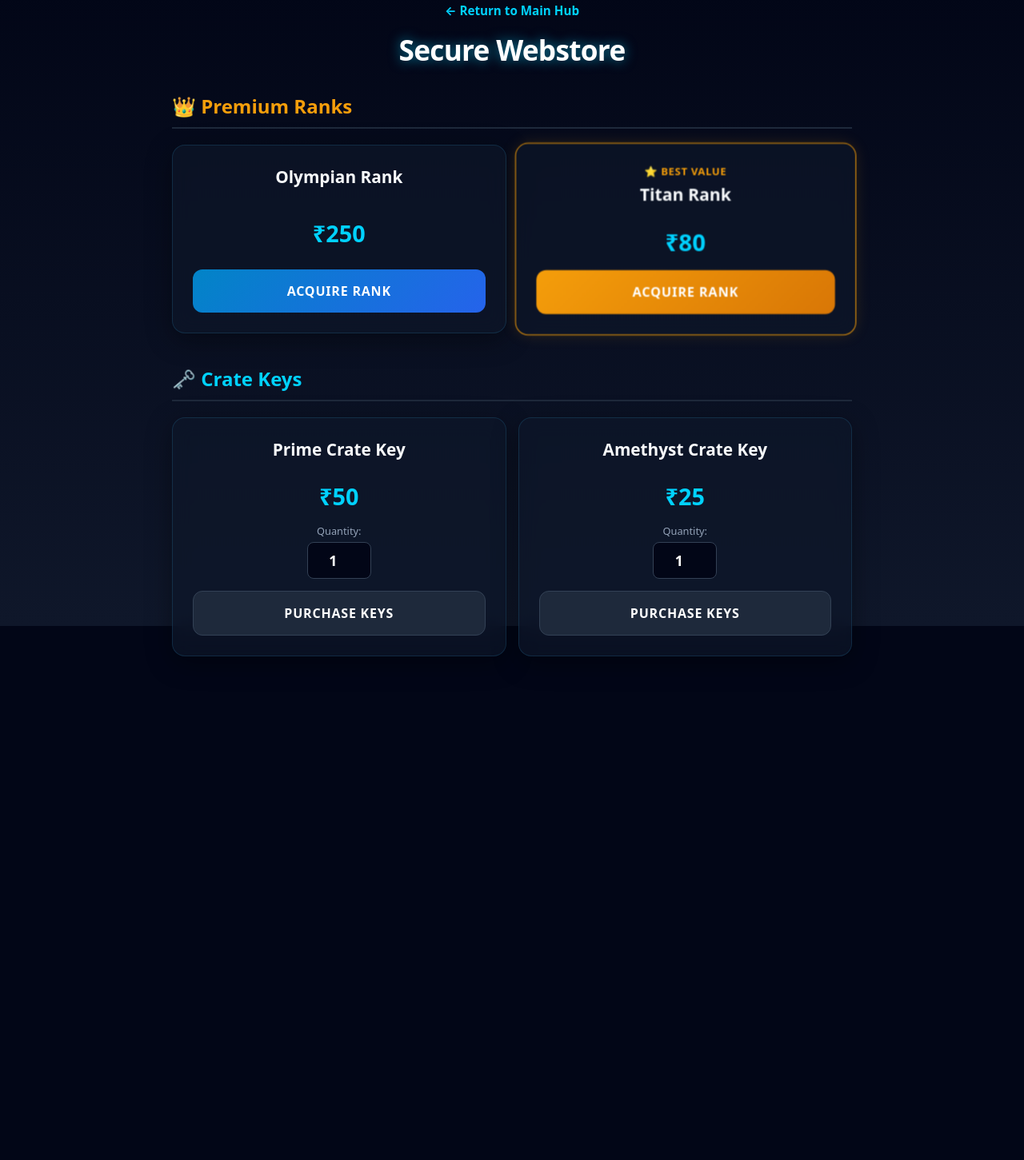
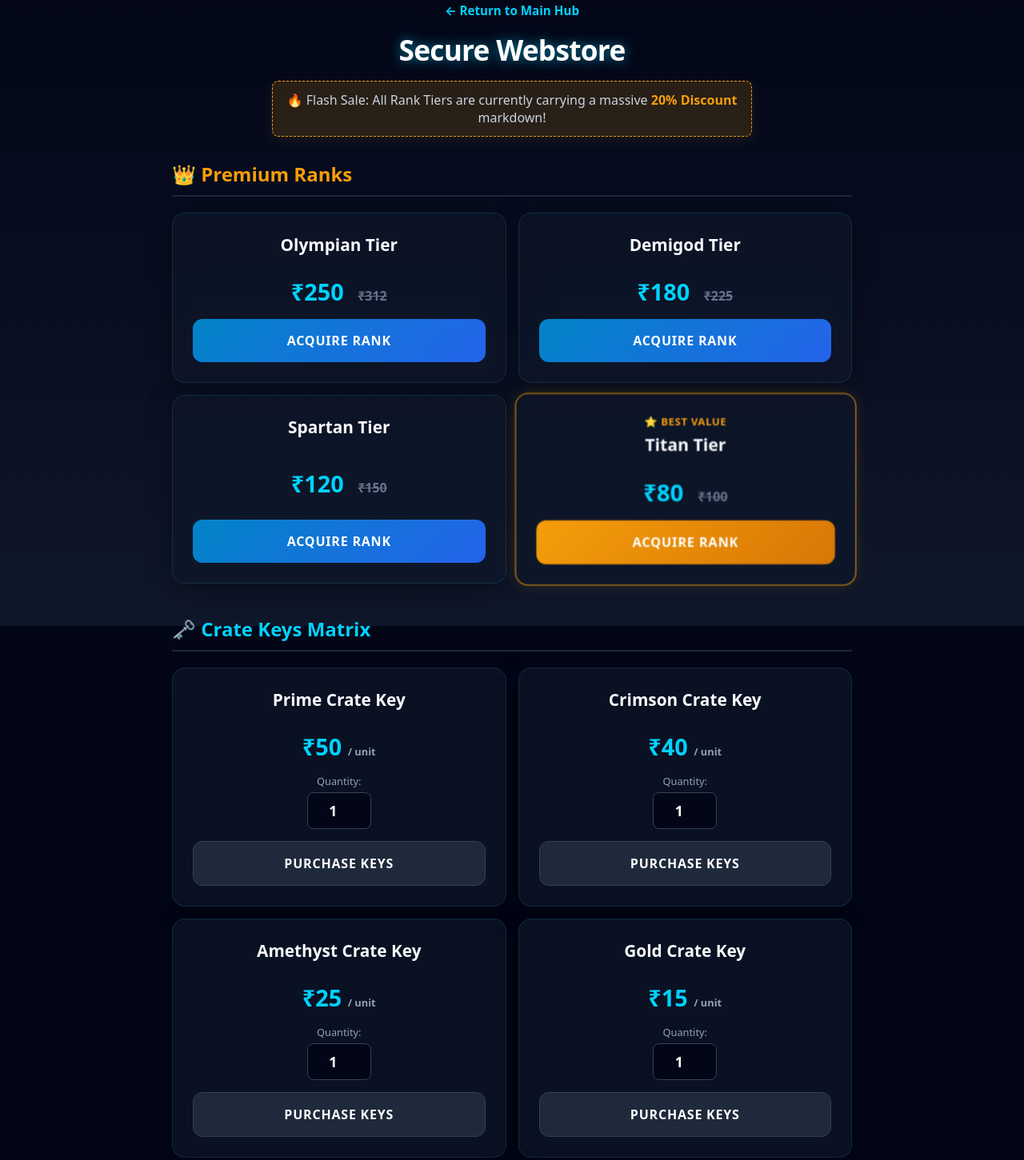
Before and after one commit to saurabhrockOP/Atlantismc-website-, a website: page public/store.html in a window 1280 px wide. Shown: the part 17-1468 px from the top of the page at 80% size. Before the commit the page ends 938 px from the top, so only its background shows below. Drawn offline with Linux system fonts and the light colour scheme.

Commit message:
Update store.html

```diff
--- a/public/store.html
+++ b/public/store.html
@@ -13,44 +13,70 @@
     <header class="main-wrapper" style="padding-bottom: 0;">
         <a href="index.html" style="color: #00d2ff; text-decoration: none; font-size: 0.95rem; font-weight: bold; margin-bottom: 15px; display: inline-block;">← Return to Main Hub</a>
         <h1 class="neon-text">Secure Webstore</h1>
+        <!-- RESTORED 20% DISCOUNT BANNER -->
+        <p style="font-size: 1rem; margin-top: 15px; color: #cbd5e1; background: rgba(245, 158, 11, 0.15); padding: 12px; border-radius: 8px; border: 1px dashed #f59e0b; box-shadow: 0 4px 15px rgba(245, 158, 11, 0.1); width: 100%; max-width: 600px;">
+            🔥 Flash Sale: All Rank Tiers are currently carrying a massive <span style="color: #f59e0b; font-weight: 900;">20% Discount</span> markdown!
+        </p>
     </header>
 
     <main class="main-wrapper">
-        <!-- Ranks -->
+        <!-- ALL 4 RESTORED RANKS -->
         <h2 style="font-size: 1.5rem; color: #f59e0b; width: 100%; border-bottom: 2px solid #1e293b; padding-bottom: 10px; margin-bottom: 20px;">👑 Premium Ranks</h2>
         <div class="btn-grid" style="margin-top: 0; max-width: 100%;">
             <div class="glass-panel store-item">
-                <h3>Olympian Rank</h3>
-                <p class="store-price">₹250</p>
+                <h3>Olympian Tier</h3>
+                <p class="store-price">₹250 <del>₹312</del></p>
                 <button type="button" class="btn btn-primary" onclick="window.triggerPurchase('Olympian Rank', 250)">Acquire Rank</button>
+            </div>
+            <div class="glass-panel store-item">
+                <h3>Demigod Tier</h3>
+                <p class="store-price">₹180 <del>₹225</del></p>
+                <button type="button" class="btn btn-primary" onclick="window.triggerPurchase('Demigod Rank', 180)">Acquire Rank</button>
+            </div>
+            <div class="glass-panel store-item">
+                <h3>Spartan Tier</h3>
+                <p class="store-price">₹120 <del>₹150</del></p>
+                <button type="button" class="btn btn-primary" onclick="window.triggerPurchase('Spartan Rank', 120)">Acquire Rank</button>
             </div>
             <div class="glass-panel store-item" style="border-color: #f59e0b; box-shadow: 0 0 20px rgba(245, 158, 11, 0.15); transform: scale(1.02);">
                 <p style="color: #f59e0b; font-size: 0.8rem; font-weight: 900; letter-spacing: 0.05em; margin-bottom: 5px; text-transform: uppercase;">⭐ Best Value</p>
-                <h3>Titan Rank</h3>
-                <p class="store-price">₹80</p>
+                <h3>Titan Tier</h3>
+                <p class="store-price">₹80 <del>₹100</del></p>
                 <button type="button" class="btn" style="background: linear-gradient(135deg, #f59e0b, #d97706);" onclick="window.triggerPurchase('Titan Rank', 80)">Acquire Rank</button>
             </div>
         </div>
 
-        <!-- Keys -->
-        <h2 style="font-size: 1.5rem; color: #00d2ff; width: 100%; border-bottom: 2px solid #1e293b; padding-bottom: 10px; margin: 40px 0 20px 0;">🗝️ Crate Keys</h2>
+        <!-- ALL 4 RESTORED KEYS -->
+        <h2 style="font-size: 1.5rem; color: #00d2ff; width: 100%; border-bottom: 2px solid #1e293b; padding-bottom: 10px; margin: 40px 0 20px 0;">🗝️ Crate Keys Matrix</h2>
         <div class="btn-grid" style="margin-top: 0; max-width: 100%;">
             <div class="glass-panel store-item">
                 <h3>Prime Crate Key</h3>
-                <p class="store-price">₹50</p>
+                <p class="store-price">₹50 <span style="font-size:0.8rem; color:#94a3b8;">/ unit</span></p>
                 <div class="qty-box"><label style="font-size: 0.8rem; color: #94a3b8; display: block; margin-bottom: 5px;">Quantity:</label><input type="number" id="q-prime" value="1" min="1"></div>
                 <button type="button" class="btn btn-dark" onclick="window.triggerKeyPurchase('Prime Crate Key', 50, 'q-prime')">Purchase Keys</button>
             </div>
             <div class="glass-panel store-item">
+                <h3>Crimson Crate Key</h3>
+                <p class="store-price">₹40 <span style="font-size:0.8rem; color:#94a3b8;">/ unit</span></p>
+                <div class="qty-box"><label style="font-size: 0.8rem; color: #94a3b8; display: block; margin-bottom: 5px;">Quantity:</label><input type="number" id="q-crimson" value="1" min="1"></div>
+                <button type="button" class="btn btn-dark" onclick="window.triggerKeyPurchase('Crimson Crate Key', 40, 'q-crimson')">Purchase Keys</button>
+            </div>
+            <div class="glass-panel store-item">
                 <h3>Amethyst Crate Key</h3>
-                <p class="store-price">₹25</p>
+                <p class="store-price">₹25 <span style="font-size:0.8rem; color:#94a3b8;">/ unit</span></p>
                 <div class="qty-box"><label style="font-size: 0.8rem; color: #94a3b8; display: block; margin-bottom: 5px;">Quantity:</label><input type="number" id="q-amethyst" value="1" min="1"></div>
                 <button type="button" class="btn btn-dark" onclick="window.triggerKeyPurchase('Amethyst Crate Key', 25, 'q-amethyst')">Purchase Keys</button>
+            </div>
+            <div class="glass-panel store-item">
+                <h3>Gold Crate Key</h3>
+                <p class="store-price">₹15 <span style="font-size:0.8rem; color:#94a3b8;">/ unit</span></p>
+                <div class="qty-box"><label style="font-size: 0.8rem; color: #94a3b8; display: block; margin-bottom: 5px;">Quantity:</label><input type="number" id="q-gold" value="1" min="1"></div>
+                <button type="button" class="btn btn-dark" onclick="window.triggerKeyPurchase('Gold Crate Key', 15, 'q-gold')">Purchase Keys</button>
             </div>
         </div>
     </main>
 
-    <!-- UNBREAKABLE SECURE MODAL -->
+    <!-- SECURE CHECKOUT MODAL -->
     <div id="secureModal" class="modal-wrapper">
         <div class="modal-content">
             <div class="modal-header">
@@ -86,7 +112,7 @@
                         <img src="1000300514.jpg" class="qr-render" alt="Fampay QR">
 
                         <p style="color: #00d2ff; font-weight: 900; margin: 20px 0 10px 0;">2. Enter 12-Digit UTR Number</p>
-                        <input type="text" id="m-utr" class="pro-input" placeholder="e.g. 123456789012" maxlength="12" pattern="\\d{12}" style="border-color: #f59e0b; text-align: center; font-weight: bold; letter-spacing: 2px;">
+                        <input type="text" id="m-utr" class="pro-input" placeholder="e.g. 123456789012" maxlength="12" pattern="\d{12}" style="border-color: #f59e0b; text-align: center; font-weight: bold; letter-spacing: 2px;">
                     </div>
                     <button type="submit" id="finalBtn" class="btn btn-success" style="margin-top: 15px;">Verify UTR & Claim Items</button>
                 </div>
@@ -95,7 +121,6 @@
     </div>
 
     <script>
-        // Global Toast System
         window.fireToast = function(msg, type) {
             const rack = document.getElementById("toast-rack");
             const t = document.createElement("div");
@@ -106,12 +131,10 @@
             setTimeout(() => { t.classList.remove("show"); setTimeout(() => t.remove(), 400); }, 3500);
         };
 
-        // State Management
         let cartItem = "";
         let cartPrice = 0;
         const modal = document.getElementById('secureModal');
 
-        // Logic mapped securely to window object to prevent mobile browser scoping issues
         window.triggerPurchase = function(name, cost) {
             cartItem = name; cartPrice = cost;
             document.getElementById('m-item').value = cartItem;
@@ -143,7 +166,6 @@
             document.getElementById('m-utr').setAttribute('required', 'true');
         };
 
-        // Backend Pipeline Integration
         document.getElementById('checkoutForm').addEventListener('submit', function(e) {
             e.preventDefault();
             const utr = document.getElementById('m-utr').value;
```
